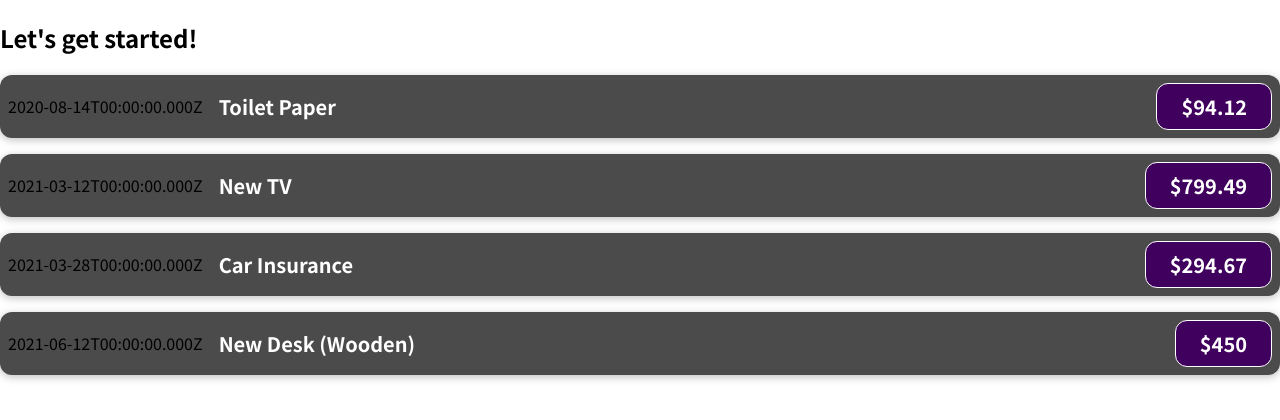
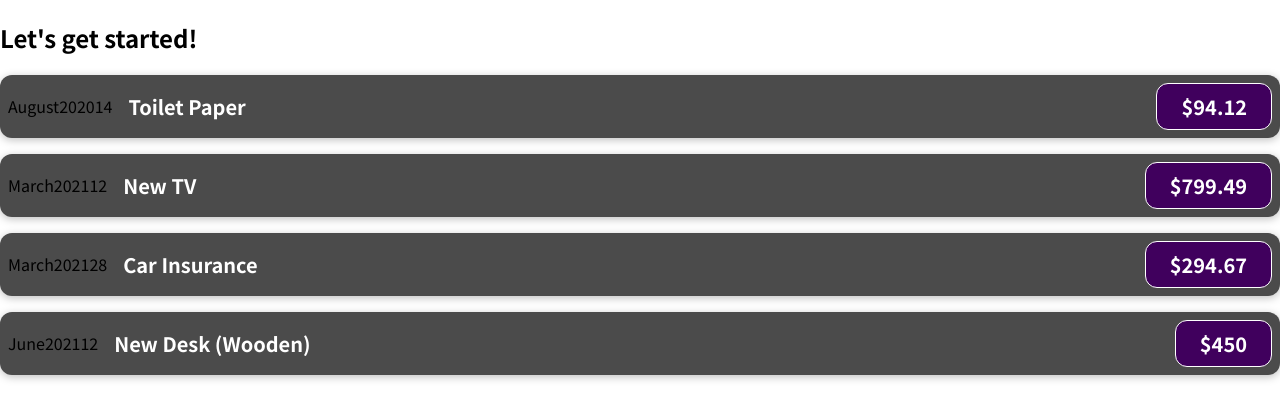
Before and after one commit to 09eric09/expense-tracker, a React (Create React App) app: page / in a window 1280 px wide. Shown: the top 420 px of the page. Built offline with nearby package versions, Linux system fonts and the light colour scheme.

Commit message:
updated the month and day props with toLocalString() to make it more readable, also used getFullYear()]

```diff
--- a/src/components/ExpenseItem.js
+++ b/src/components/ExpenseItem.js
@@ -2,10 +2,15 @@ import React from 'react';
 import './ExpenseItem.css';
 
 const ExpenseItem = (props) => {
+  const month = props.date.toLocaleString('en-US', {month: 'long'});
+  const day = props.date.toLocaleString('en-US', {day: '2-digit'});
+  const year = props.date.getFullYear();
 
   return (
   <div className="expense-item">
-    <div>{props.date.toISOString()}</div>
+    <div>{month}</div>
+    <div>{year}</div>
+    <div>{day}</div>
     <div className="expense-item__description">
       <h2>{props.title}</h2>
       <div className="expense-item__price">${props.amount}</div>
```
